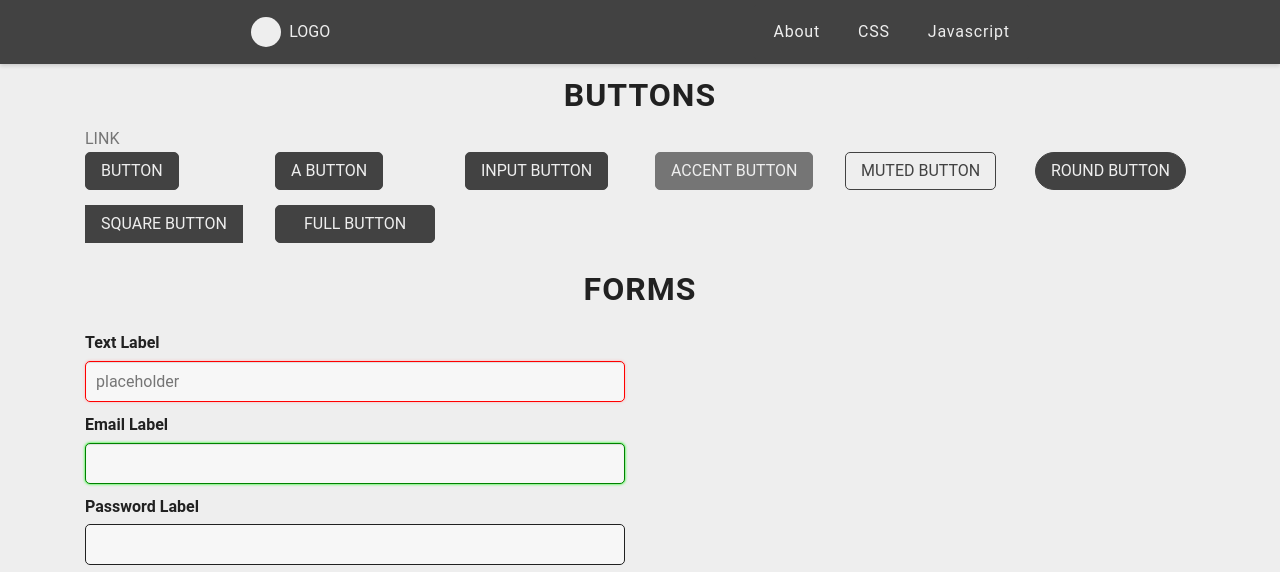
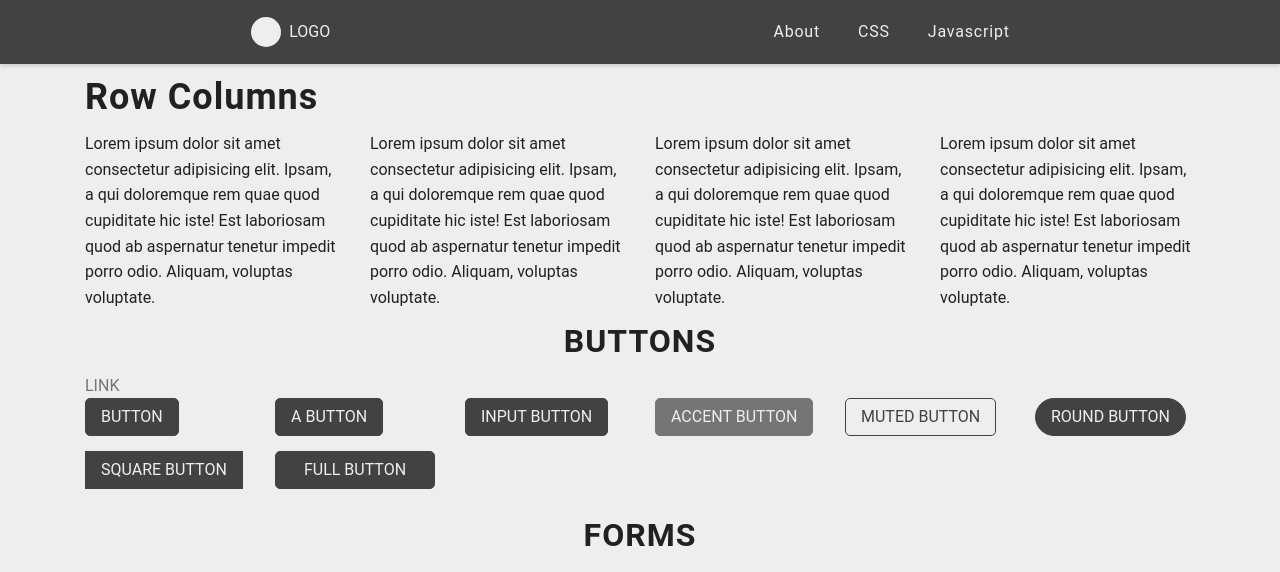
Before and after one commit to nikolas-haug/Pineapple_Frontend_Source, a website: page index.html in a window 1280 px wide. Shown: the top 572 px of the page. Drawn offline with Linux system fonts and the light colour scheme.

Commit message:
add basic col to layout

```diff
--- a/index.html
+++ b/index.html
@@ -77,6 +77,13 @@
 
     <main class="main">
         <div class="container">
+                <h1>Row Columns</h1>
+                <div class="row row-cols-med-4 row-cols-sm-2">
+                    <div class="col">Lorem ipsum dolor sit amet consectetur adipisicing elit. Ipsam, a qui doloremque rem quae quod cupiditate hic iste! Est laboriosam quod ab aspernatur tenetur impedit porro odio. Aliquam, voluptas voluptate.</div>
+                    <div class="col">Lorem ipsum dolor sit amet consectetur adipisicing elit. Ipsam, a qui doloremque rem quae quod cupiditate hic iste! Est laboriosam quod ab aspernatur tenetur impedit porro odio. Aliquam, voluptas voluptate.</div>
+                    <div class="col">Lorem ipsum dolor sit amet consectetur adipisicing elit. Ipsam, a qui doloremque rem quae quod cupiditate hic iste! Est laboriosam quod ab aspernatur tenetur impedit porro odio. Aliquam, voluptas voluptate.</div>
+                    <div class="col">Lorem ipsum dolor sit amet consectetur adipisicing elit. Ipsam, a qui doloremque rem quae quod cupiditate hic iste! Est laboriosam quod ab aspernatur tenetur impedit porro odio. Aliquam, voluptas voluptate.</div>
+                </div>
                 <h2 class="text-center">BUTTONS</h2>
                 <a href="#">LINK</a>
             <div class="row">
--- a/src/_layout.scss
+++ b/src/_layout.scss
@@ -83,12 +83,13 @@
 
 @mixin col-x-list {
   @for $i from 1 through $grid-columns {
-      .col-#{$i}, .col-sm-#{$i}, .col-med-#{$i}, .col-lg-#{$i}, .col-sm, .col-med, .col-lg { @extend %col-styles; }
+      .col-#{$i}, .col-sm-#{$i}, .col-med-#{$i}, .col-lg-#{$i}, .col, .col-sm, .col-med, .col-lg { @extend %col-styles; }
   }
 }
 
 @include col-x-list;
 
+// Row Columns
 [class*="row-cols-"] > * {
   flex: 0 0 100%;
   max-width: 100%;
```
Also changed, not shown: dist/style.css.
